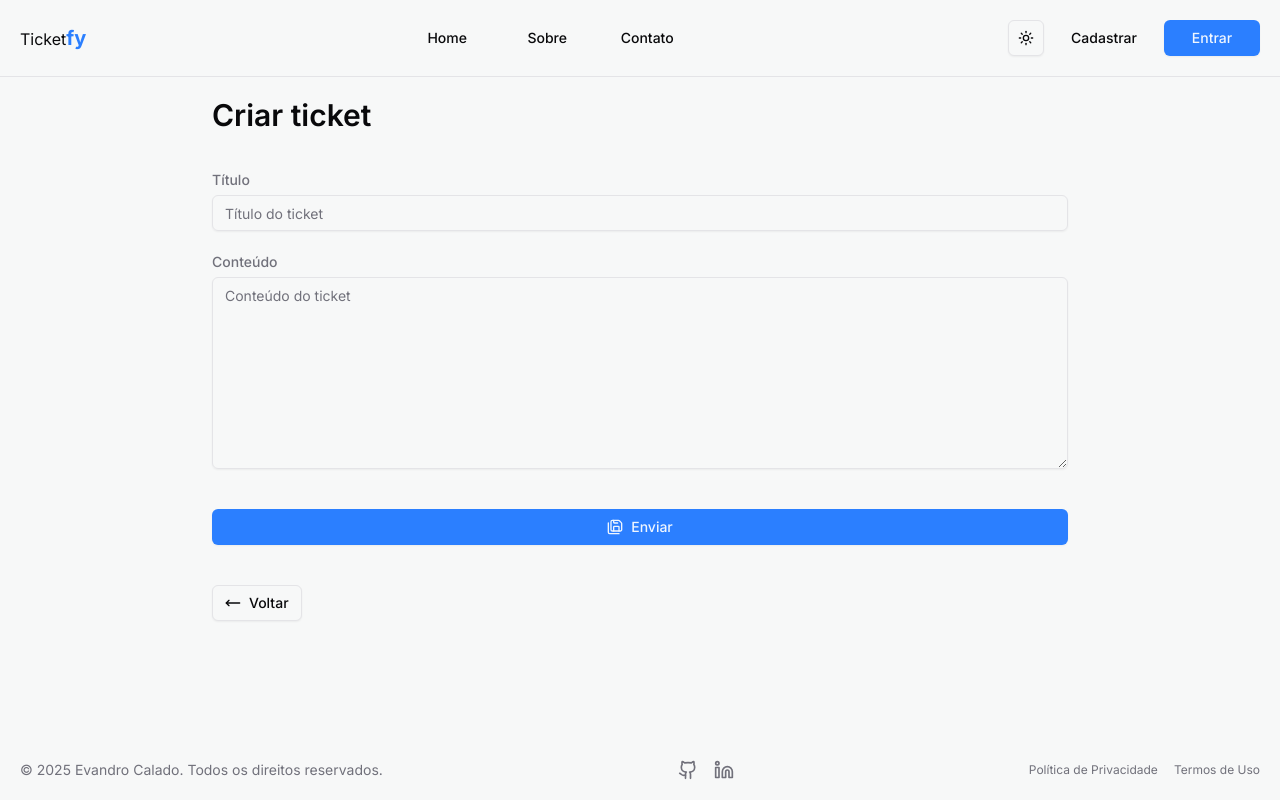
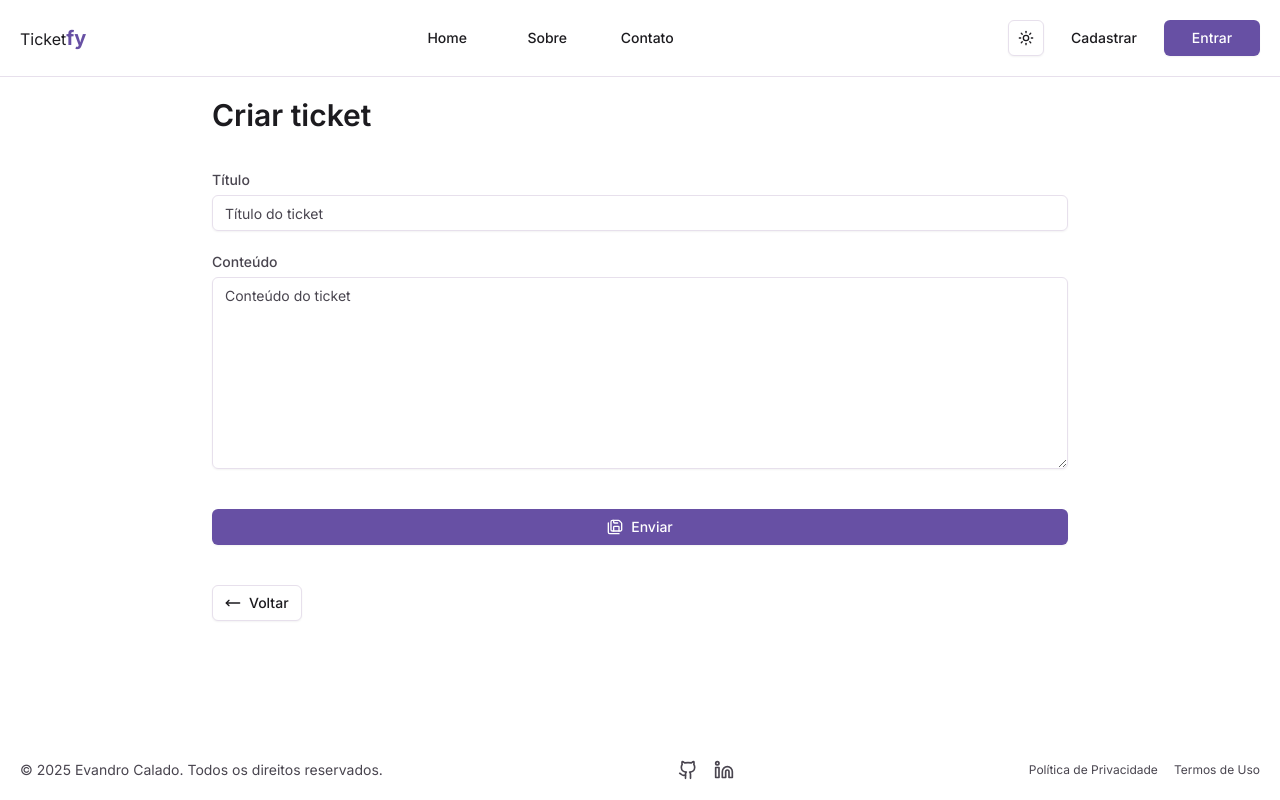
Before and after one commit to EvandroCalado/ticketfy, a Next.js app: page /ticket/create in a window 1280 px wide. Built offline with nearby package versions, Linux system fonts and the light colour scheme.

Commit message:
style: update style theme

```diff
--- a/src/app/globals.css
+++ b/src/app/globals.css
@@ -60,71 +60,71 @@
 
 :root {
   --radius: 0.5rem;
-  --background: oklch(0.9784 0.0011 197.1387);
-  --foreground: oklch(0.141 0.005 285.823);
-  --card: oklch(1 0 0);
-  --card-foreground: oklch(0.141 0.005 285.823);
-  --popover: oklch(1 0 0);
-  --popover-foreground: oklch(0.141 0.005 285.823);
-  --primary: oklch(0.623 0.214 259.815);
-  --primary-foreground: oklch(0.97 0.014 254.604);
-  --secondary: oklch(0.967 0.001 286.375);
-  --secondary-foreground: oklch(0.21 0.006 285.885);
-  --muted: oklch(0.967 0.001 286.375);
-  --muted-foreground: oklch(0.552 0.016 285.938);
-  --accent: oklch(0.967 0.001 286.375);
-  --accent-foreground: oklch(0.21 0.006 285.885);
-  --destructive: oklch(0.577 0.245 27.325);
-  --border: oklch(0.92 0.004 286.32);
-  --input: oklch(0.92 0.004 286.32);
-  --ring: oklch(0.623 0.214 259.815);
-  --chart-1: oklch(0.646 0.222 41.116);
-  --chart-2: oklch(0.6 0.118 184.704);
-  --chart-3: oklch(0.398 0.07 227.392);
-  --chart-4: oklch(0.828 0.189 84.429);
-  --chart-5: oklch(0.769 0.188 70.08);
-  --sidebar: oklch(0.985 0 0);
-  --sidebar-foreground: oklch(0.141 0.005 285.823);
-  --sidebar-primary: oklch(0.623 0.214 259.815);
-  --sidebar-primary-foreground: oklch(0.97 0.014 254.604);
-  --sidebar-accent: oklch(0.967 0.001 286.375);
-  --sidebar-accent-foreground: oklch(0.21 0.006 285.885);
-  --sidebar-border: oklch(0.92 0.004 286.32);
-  --sidebar-ring: oklch(0.623 0.214 259.815);
+  --background: #fff;
+  --foreground: #1c1b1f;
+  --card: #f8fafc;
+  --card-foreground: #1c1b1f;
+  --popover: #fff;
+  --popover-foreground: #1c1b1f;
+  --primary: #6750a4;
+  --primary-foreground: #fff;
+  --secondary: #8e41b9;
+  --secondary-foreground: #fff;
+  --muted: #e7e0ec;
+  --muted-foreground: #49454f;
+  --accent: #e7e0ec;
+  --accent-foreground: #49454f;
+  --destructive: #b3261e;
+  --border: #e7e0ec;
+  --input: #e7e0ec;
+  --ring: #6750a4;
+  --chart-1: #6750a4;
+  --chart-2: #8e41b9;
+  --chart-3: #c299ff;
+  --chart-4: #d0bcff;
+  --chart-5: #eaddff;
+  --sidebar: #f8fafc;
+  --sidebar-foreground: #1c1b1f;
+  --sidebar-primary: #6750a4;
+  --sidebar-primary-foreground: #fff;
+  --sidebar-accent: #e7e0ec;
+  --sidebar-accent-foreground: #49454f;
+  --sidebar-border: #e7e0ec;
+  --sidebar-ring: #6750a4;
 }
 
 .dark {
-  --background: oklch(0.1822 0 0);
-  --foreground: oklch(0.985 0 0);
-  --card: oklch(0.21 0.006 285.885);
-  --card-foreground: oklch(0.985 0 0);
-  --popover: oklch(0.21 0.006 285.885);
-  --popover-foreground: oklch(0.985 0 0);
-  --primary: oklch(0.546 0.245 262.881);
-  --primary-foreground: oklch(0.379 0.146 265.522);
-  --secondary: oklch(0.274 0.006 286.033);
-  --secondary-foreground: oklch(0.985 0 0);
-  --muted: oklch(0.274 0.006 286.033);
-  --muted-foreground: oklch(0.705 0.015 286.067);
-  --accent: oklch(0.274 0.006 286.033);
-  --accent-foreground: oklch(0.985 0 0);
-  --destructive: oklch(0.704 0.191 22.216);
-  --border: oklch(1 0 0 / 10%);
-  --input: oklch(1 0 0 / 15%);
-  --ring: oklch(0.488 0.243 264.376);
-  --chart-1: oklch(0.488 0.243 264.376);
-  --chart-2: oklch(0.696 0.17 162.48);
-  --chart-3: oklch(0.769 0.188 70.08);
-  --chart-4: oklch(0.627 0.265 303.9);
-  --chart-5: oklch(0.645 0.246 16.439);
-  --sidebar: oklch(0.21 0.006 285.885);
-  --sidebar-foreground: oklch(0.985 0 0);
-  --sidebar-primary: oklch(0.546 0.245 262.881);
-  --sidebar-primary-foreground: oklch(0.379 0.146 265.522);
-  --sidebar-accent: oklch(0.274 0.006 286.033);
-  --sidebar-accent-foreground: oklch(0.985 0 0);
-  --sidebar-border: oklch(1 0 0 / 10%);
-  --sidebar-ring: oklch(0.488 0.243 264.376);
+  --background: #1c1b1f;
+  --foreground: #fff;
+  --card: #2d2b30;
+  --card-foreground: #fff;
+  --popover: #1c1b1f;
+  --popover-foreground: #fff;
+  --primary: #7c5dfa;
+  --primary-foreground: #fff;
+  --secondary: #9380ff;
+  --secondary-foreground: #fff;
+  --muted: #49454f;
+  --muted-foreground: #e7e0ec;
+  --accent: #49454f;
+  --accent-foreground: #e7e0ec;
+  --destructive: #ef4444;
+  --border: #49454f;
+  --input: #49454f;
+  --ring: #7c5dfa;
+  --chart-1: #7c5dfa;
+  --chart-2: #9380ff;
+  --chart-3: #c3b9ff;
+  --chart-4: #d9d3ff;
+  --chart-5: #f3f0ff;
+  --sidebar: #2d2b30;
+  --sidebar-foreground: #fff;
+  --sidebar-primary: #7c5dfa;
+  --sidebar-primary-foreground: #fff;
+  --sidebar-accent: #49454f;
+  --sidebar-accent-foreground: #e7e0ec;
+  --sidebar-border: #49454f;
+  --sidebar-ring: #7c5dfa;
 }
 
 @layer base {
```
